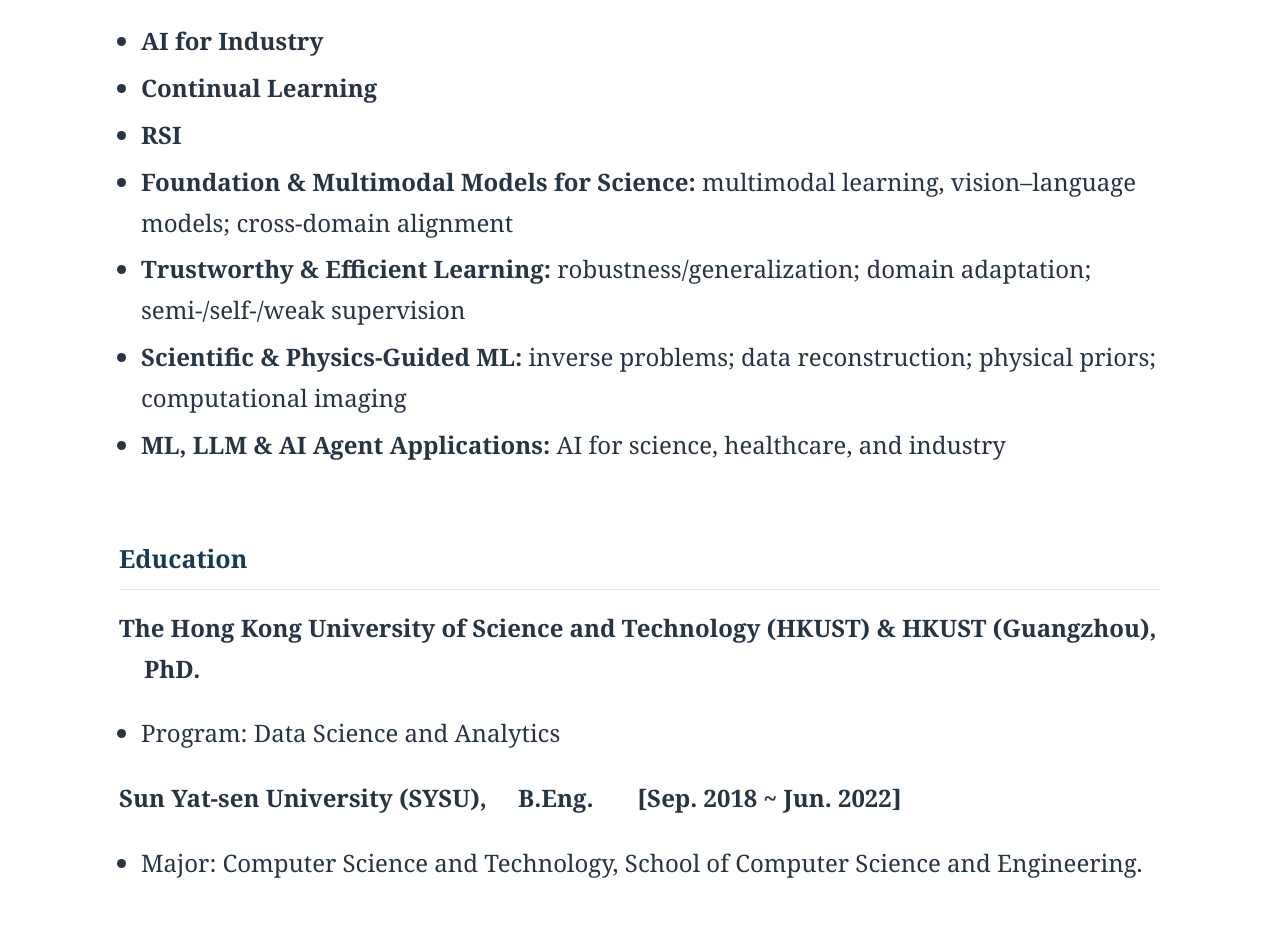
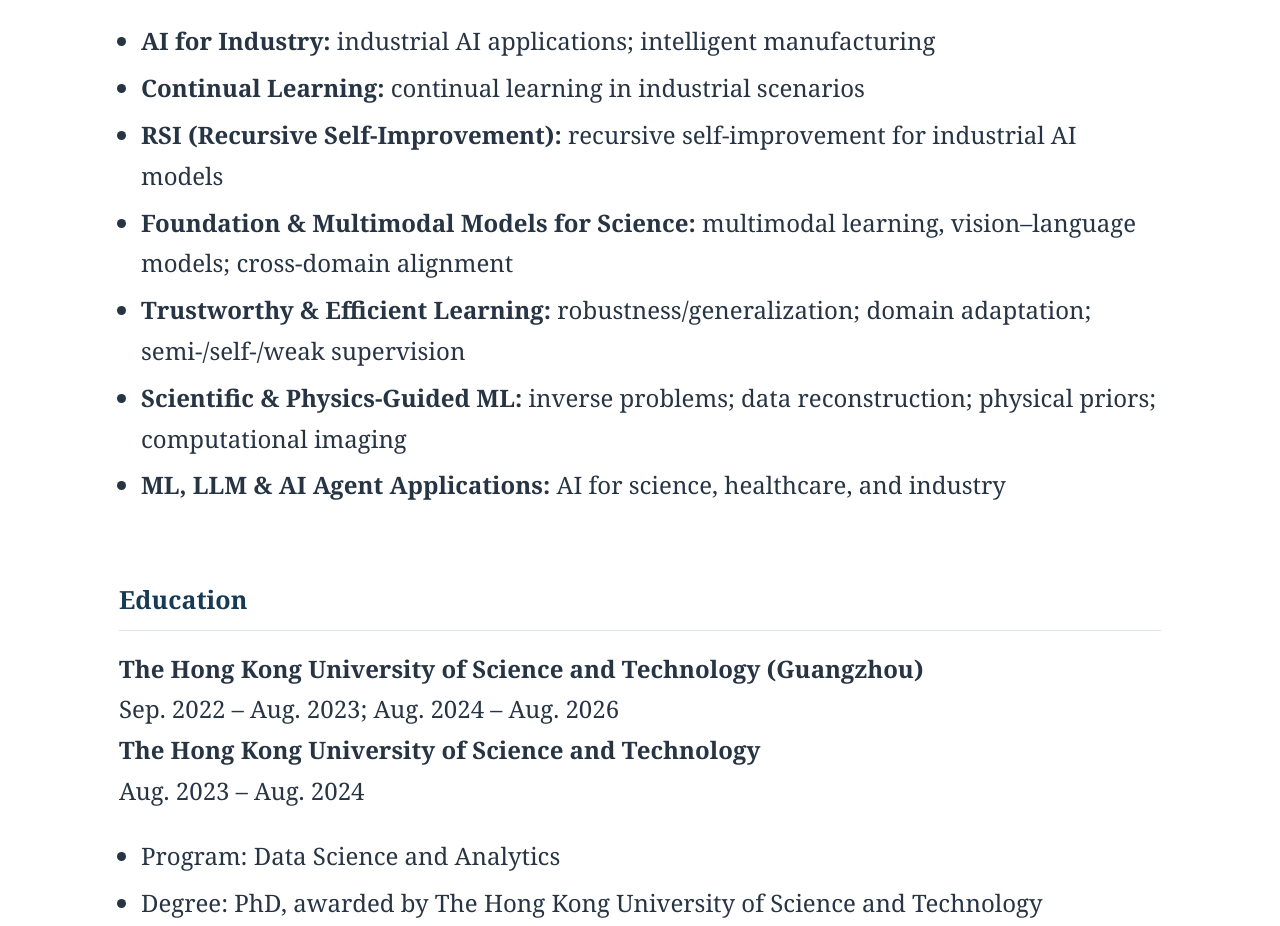
Before and after one commit to wang-rq/wang-rq.github.io, a plain HTML site: page index.html in a window 1280 px wide. Shown: the part 951-1877 px from the top of the page. Drawn offline with Linux system fonts and the light colour scheme.

Commit message:
Update doctoral study dates and research interest descriptions

```diff
--- a/index.html
+++ b/index.html
@@ -97,9 +97,9 @@
         <h2 id="research-interests" style="font-family: Georgia, serif;">Research Interests</h2>
 
         <ul>
-          <li><strong>AI for Industry</strong></li>
-          <li><strong>Continual Learning</strong></li>
-          <li><strong>RSI</strong></li>
+          <li><strong>AI for Industry:</strong> industrial AI applications; intelligent manufacturing</li>
+          <li><strong>Continual Learning:</strong> continual learning in industrial scenarios</li>
+          <li><strong>RSI (Recursive Self-Improvement):</strong> recursive self-improvement for industrial AI models</li>
           <li>
             <strong>Foundation &amp; Multimodal Models for Science:</strong>
             multimodal learning, vision–language models; cross-domain alignment
@@ -125,9 +125,13 @@
       <div class="col-md-10">
         <h2 id="Education" style="font-family: Georgia, serif;">Education</h2>
 
-        <strong>The Hong Kong University of Science and Technology (HKUST) &amp; HKUST (Guangzhou), &nbsp;&nbsp;&nbsp; PhD.</strong><br />
+        <strong>The Hong Kong University of Science and Technology (Guangzhou)</strong><br />
+        Sep. 2022 – Aug. 2023; Aug. 2024 – Aug. 2026<br />
+        <strong>The Hong Kong University of Science and Technology</strong><br />
+        Aug. 2023 – Aug. 2024
         <ul>
           <li>Program: Data Science and Analytics</li>
+          <li>Degree: PhD, awarded by The Hong Kong University of Science and Technology</li>
         </ul>
 
         <strong>Sun Yat-sen University (SYSU), &nbsp;&nbsp;&nbsp; B.Eng. &nbsp;&nbsp;&nbsp;&nbsp;&nbsp;&nbsp;[Sep. 2018 ~
```
